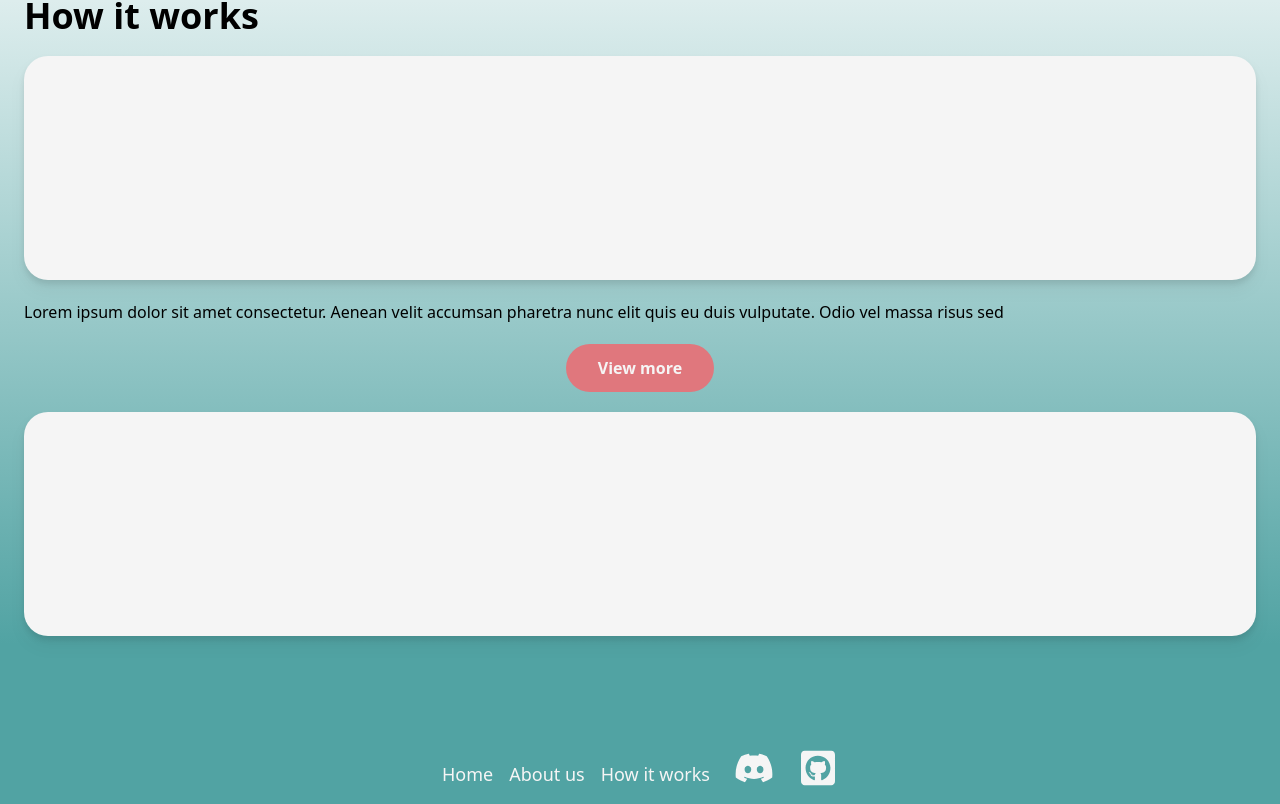
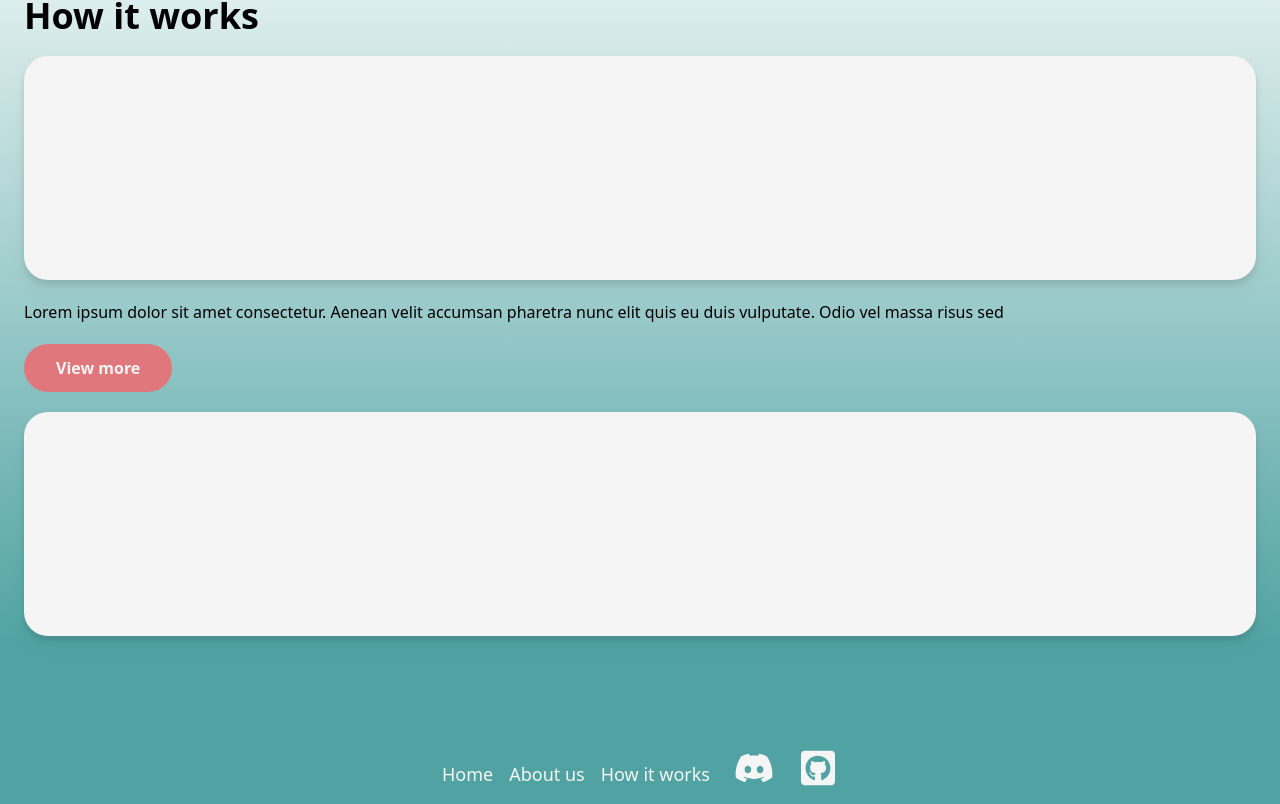
Before and after one commit to Adishumla/Waterworks, a Next.js app: page / in a window 1280 px wide. Shown: the part 1012-1816 px from the top of the page. Built offline with nearby package versions, Linux system fonts and the light colour scheme.

Commit message:
changed button to center

```diff
--- a/src/app/page.tsx
+++ b/src/app/page.tsx
@@ -16,7 +16,7 @@ export default function Home() {
 					<h2 className='text-4xl font-bold text-abyss -mt-1'>How it works</h2>
 					<div className='w-full h-56 bg-salt rounded-3xl drop-shadow-lg'></div>
 					<p className='text-abyss'>Lorem ipsum dolor sit amet consectetur. Aenean velit accumsan pharetra nunc elit quis eu duis vulputate. Odio vel massa risus sed</p>
-					<Link className='bg-baltic text-salt font-bold px-8 py-3 w-fit rounded-3xl self-center' href="#">View more</Link>
+					<Link className='bg-baltic text-salt font-bold px-8 py-3 w-fit rounded-3xl self-center md:self-start' href="#">View more</Link>
 					<div className='w-full h-56 bg-salt rounded-3xl drop-shadow-lg'></div>
 				</section>
 			</main>
```
